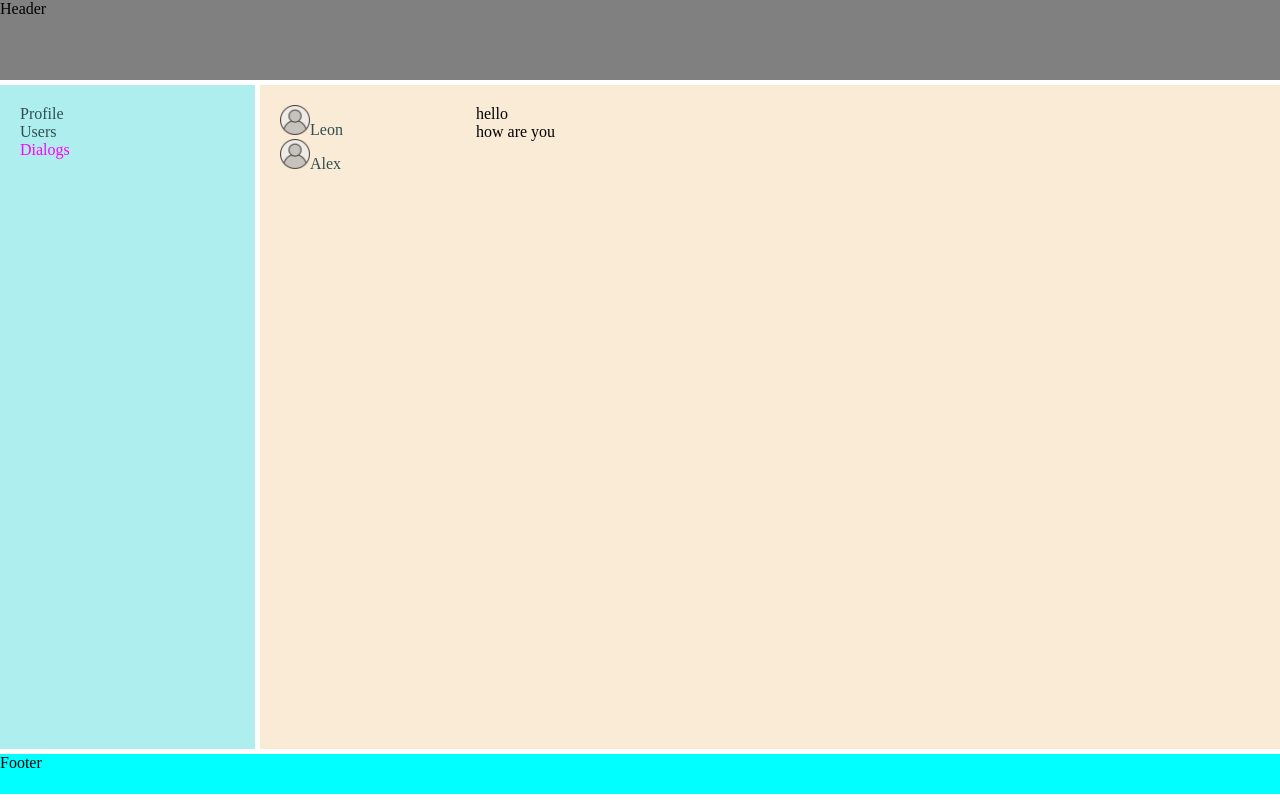
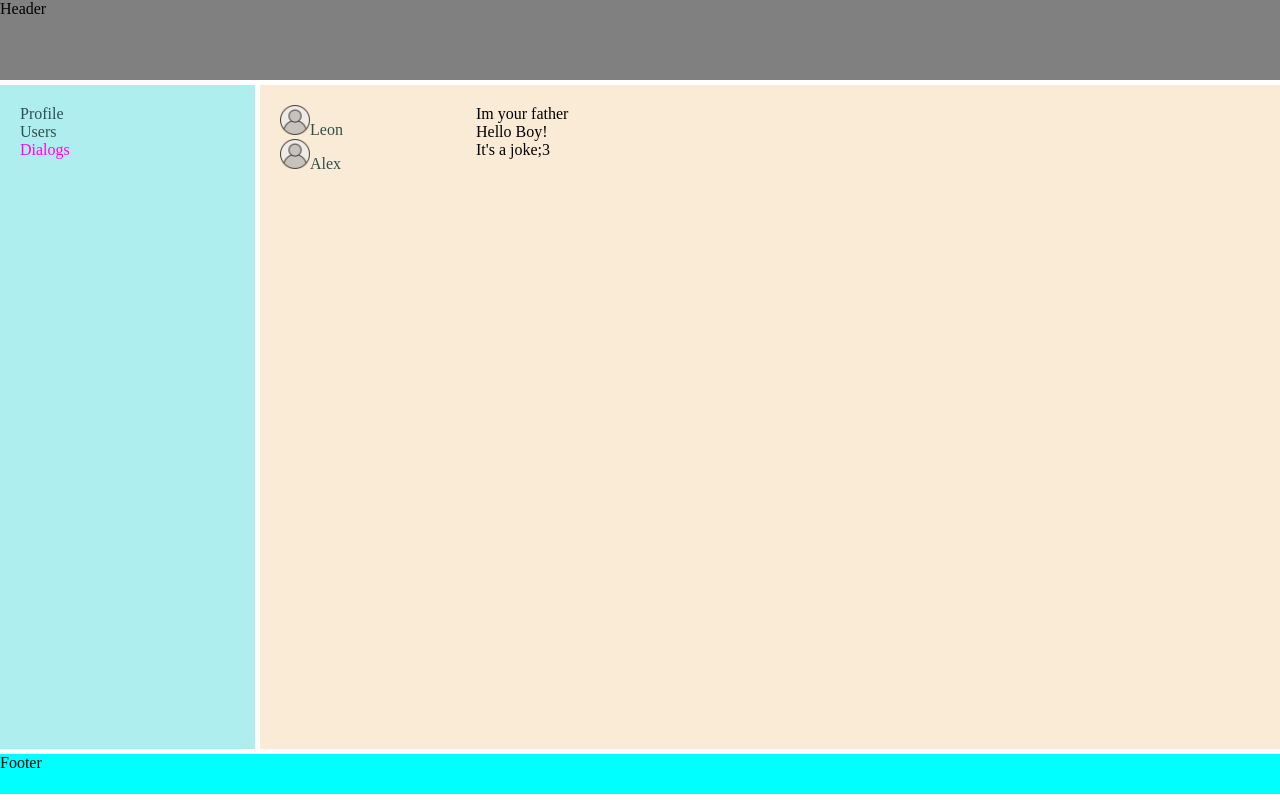
Before and after one commit to LeonShus/SocialTS, a React (Create React App) app: page /dialogs in a window 1280 px wide. Built offline with nearby package versions, Linux system fonts and the light colour scheme.

Commit message:
Profile & Dialogs refactor

```diff
--- /dev/null
+++ b/src/Components/Dialogs/DialogItem/DialogItem.tsx
@@ -0,0 +1,20 @@
+import classes from "../Dialogs.module.css";
+import userDef from "../../../DefaultItems/Img/userDef.png";
+import {NavLink} from "react-router-dom";
+import React from "react";
+
+type DialogItemPropsType = {
+    name: string
+    id: number
+}
+
+const DialogItem = (props: DialogItemPropsType) => {
+    return (
+        <div>
+            <img className={classes.avatar} src={userDef} alt="avatar"/>
+            <NavLink to={`/dialogs/${props.id}`}>{props.name}</NavLink>
+        </div>
+    )
+}
+
+export default DialogItem
--- a/src/Components/Dialogs/Dialogs.tsx
+++ b/src/Components/Dialogs/Dialogs.tsx
@@ -1,29 +1,20 @@
 import React from "react";
 import classes from "./Dialogs.module.css"
-import userDef from "../../DefaultItems/Img/userDef.png"
-import { NavLink } from "react-router-dom";
-
+import Message from "./Message/Message";
+import DialogItem from "./DialogItem/DialogItem";
 
 const Dialogs = () => {
     return (
         <div className={classes.dialogs}>
             <div className={classes.users}>
-                <div>
-                    <img className={classes.avatar} src={userDef} alt="avatar"/>
-                    <NavLink to="/dialogs/1">Leon</NavLink>
-                </div>
-                <div>
-                    <img className={classes.avatar} src={userDef} alt="avatar"/>
-                    <NavLink to="/dialogs/2">Alex</NavLink>
-                </div>
+                <DialogItem name="Leon" id={1}/>
+                <DialogItem name="Alex" id={2}/>
+
             </div>
             <div className={classes.window}>
-                <div>
-                    hello
-                </div>
-                <div>
-                    how are you
-                </div>
+                <Message message={"Im your father"}/>
+                <Message message={"Hello Boy!"}/>
+                <Message message={"It's a joke;3"}/>
             </div>
         </div>
 
--- /dev/null
+++ b/src/Components/Dialogs/Message/Message.tsx
@@ -0,0 +1,15 @@
+import React from "react";
+
+type MessagePropsType = {
+    message: string
+}
+
+const Message = (props: MessagePropsType) => {
+    return (
+        <div>
+            {props.message}
+        </div>
+    )
+}
+
+export default Message
--- /dev/null
+++ b/src/Components/Profile/PrfileInfo/ProfileInfo.module.css
@@ -0,0 +1,7 @@
+.avatar{
+    height: 100px;
+}
+
+.container {
+    padding: 20px;
+}
--- /dev/null
+++ b/src/Components/Profile/PrfileInfo/ProfileInfo.tsx
@@ -0,0 +1,23 @@
+import classes from "./ProfileInfo.module.css";
+import userDef from "../../../DefaultItems/Img/userDef.png";
+
+import React from "react";
+
+const ProfileInfo = () => {
+    return (
+        <main className={classes.container}>
+            <div>
+                <img className={classes.avatar} src={userDef} alt="avatar"/>
+            </div>
+            <div>
+                Name
+            </div>
+            <div>
+                Info
+            </div>
+
+        </main>
+    )
+}
+
+export default ProfileInfo
--- a/src/Components/Profile/Profile.tsx
+++ b/src/Components/Profile/Profile.tsx
@@ -1,25 +1,15 @@
 import React from "react";
 import classes from "./Profile.module.css"
-import userDef from "../../DefaultItems/Img/userDef.png"
 import MyPosts from "./MyPosts/MyPosts";
+import ProfileInfo from "./PrfileInfo/ProfileInfo";
 
 
 const Profile = () => {
     return (
         <main className={classes.container}>
-            <div>
-                <img className={classes.avatar} src={userDef} alt="avatar"/>
-            </div>
-            <div>
-                Name
-            </div>
-            <div>
-                Info
-            </div>
+            <ProfileInfo/>
 
-            <div>
-                <MyPosts/>
-            </div>
+            <MyPosts/>
         </main>
     )
 }
```
